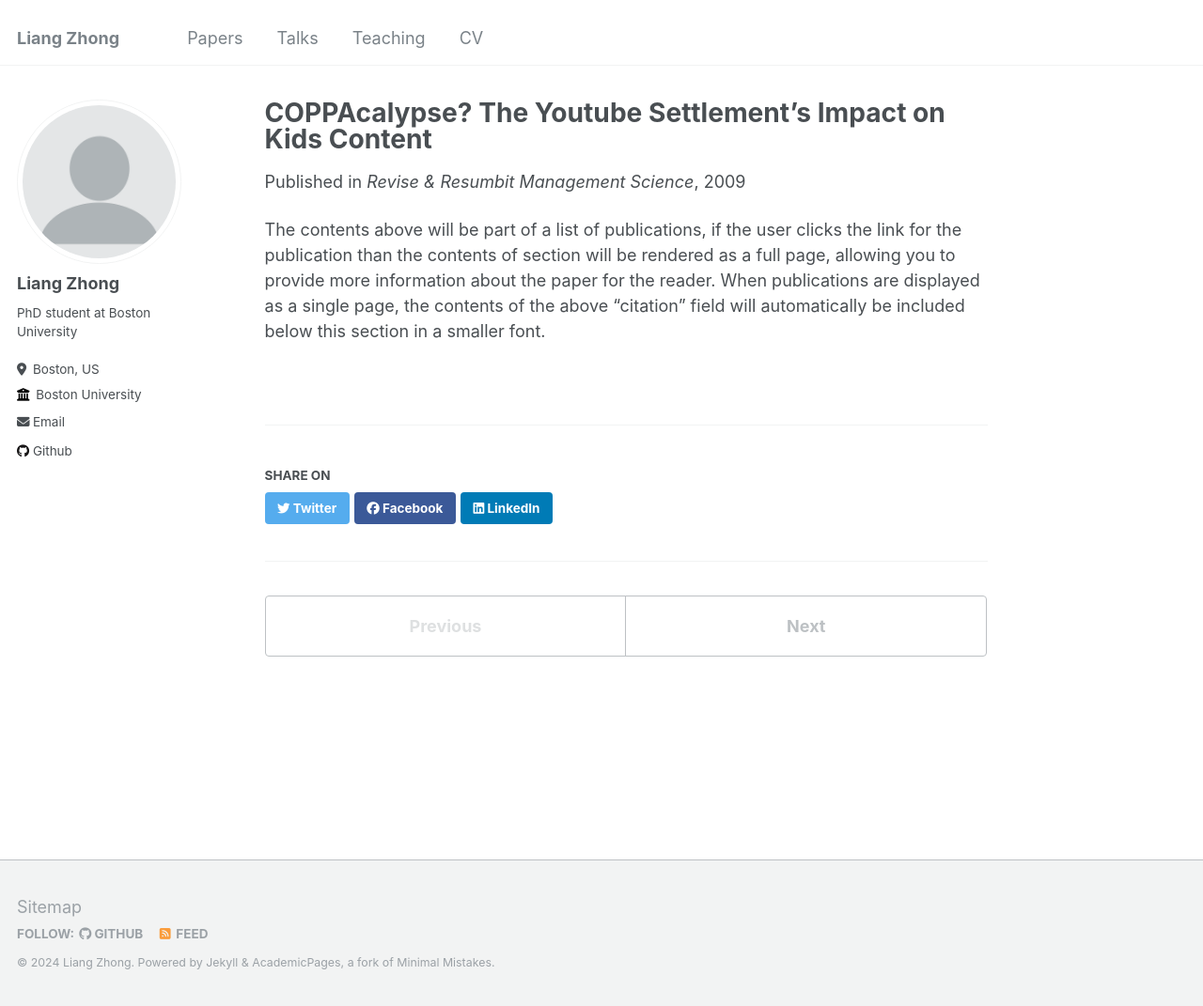
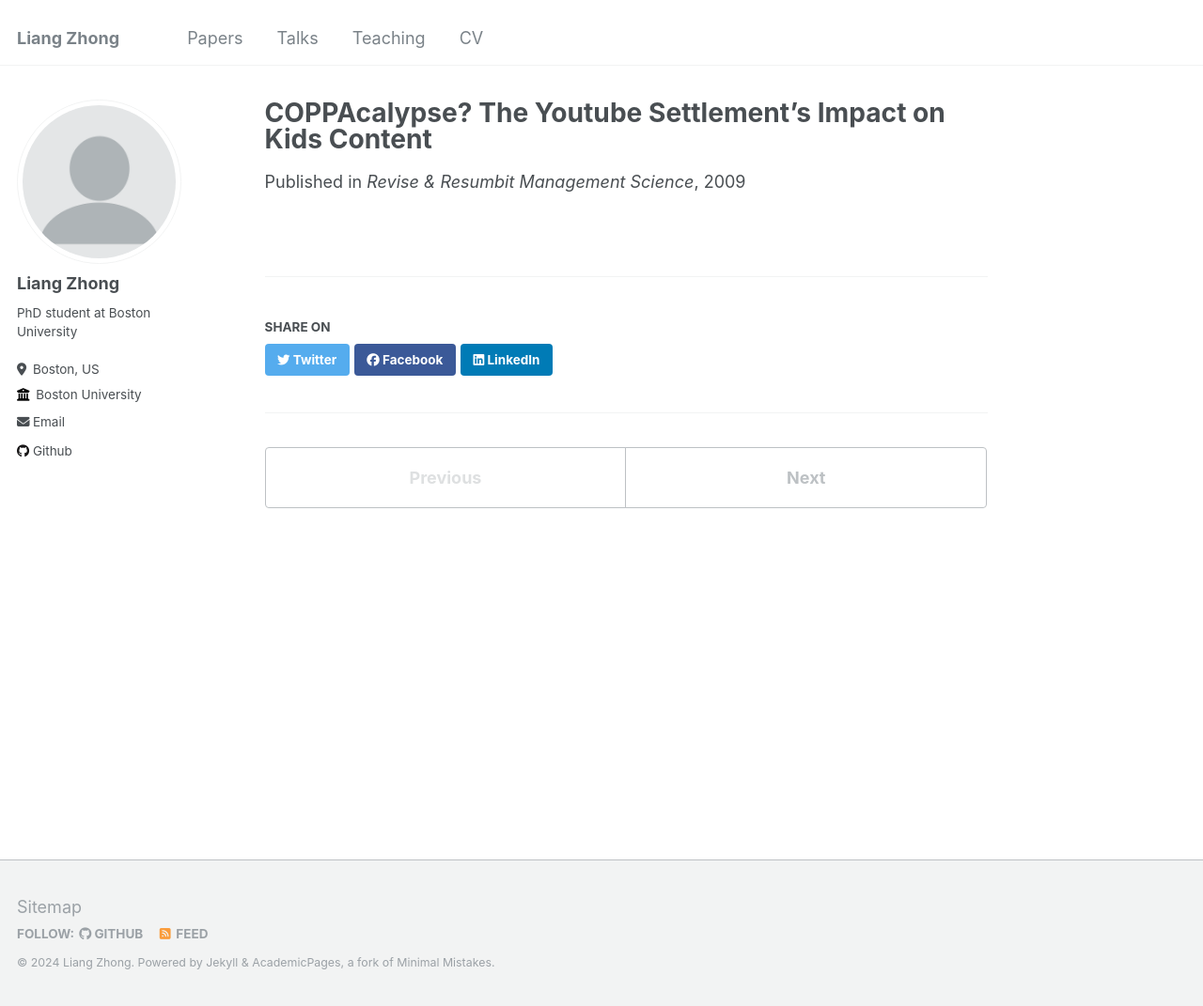
Before and after one commit to samzl1/samzl1.github.io, a Jekyll site: the page built from _publications/2009-10-01-paper-title-number-1.md, in a window 1280 px wide and 1071 px high. Shown: the whole window at 94% size. Built offline with Jekyll 4.4.1, drawn with Linux system fonts in a browser that asks for light colours.

Commit message:
update cv

```diff
--- a/_publications/2009-10-01-paper-title-number-1.md
+++ b/_publications/2009-10-01-paper-title-number-1.md
@@ -7,5 +7,3 @@ venue: 'Revise & Resumbit Management Science'
 paperurl: 'http://academicpages.github.io/files/paper1.pdf'
 
 ---
-
-The contents above will be part of a list of publications, if the user clicks the link for the publication than the contents of section will be rendered as a full page, allowing you to provide more information about the paper for the reader. When publications are displayed as a single page, the contents of the above "citation" field will automatically be included below this section in a smaller font.
```
Also changed, not shown: _pages/cv.md (+1 -1 lines), 1 other file.
